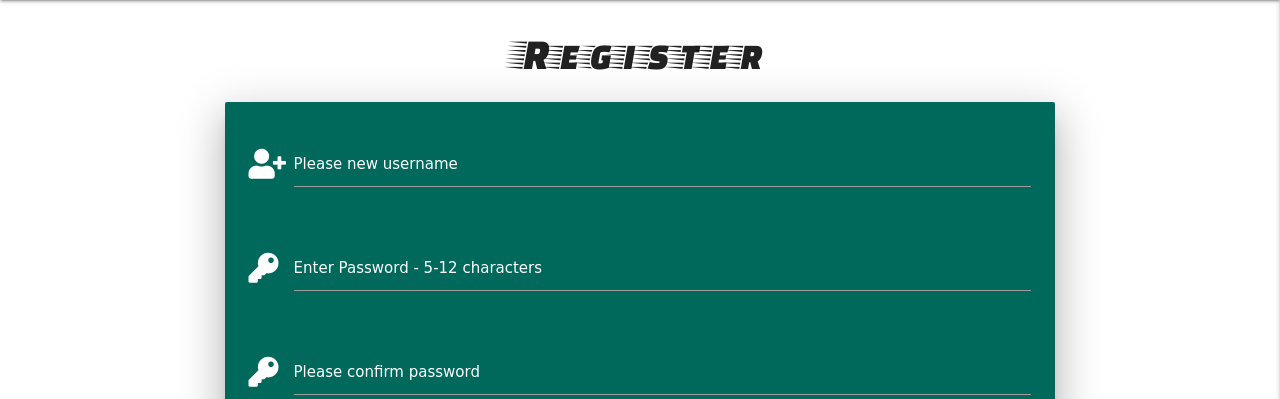
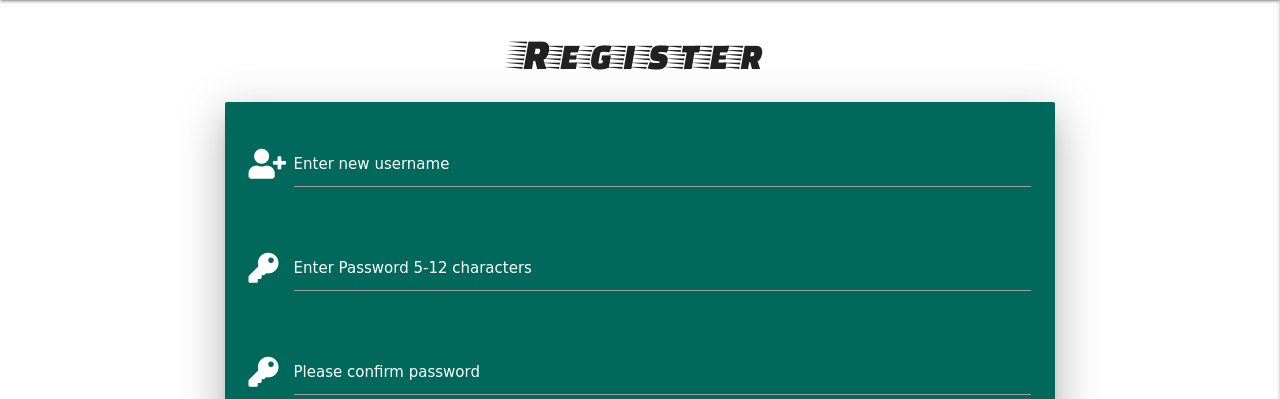
Before and after one commit to rhysseddon/Car-Owner-Reviews-MS3-Project, a Flask app: page /register in a window 1280 px wide. Shown: the part 64-463 px from the top of the page. Run offline with Flask 2, Linux system fonts and the light colour scheme; some libraries are stand-ins or nearby versions; some web fonts are replaced.

Commit message:
Correct spelling on username input on register page

```diff
--- a/templates/register.html
+++ b/templates/register.html
@@ -12,7 +12,7 @@
                         <i class="fas fa-user-plus prefix white-text"></i>
                         <input id="username" name="username" type="text" minlength="5" maxlength="50"
                             pattern="^[a-zA-Z0-9@.]{5,50}$" class="validate" required>
-                        <label for="username" class="white-text">Please new username</label>
+                        <label for="username" class="white-text">Enter new username</label>
                     </div>
                 </div>
                 <!-- Password input -->
@@ -21,7 +21,7 @@
                         <i class="fas fa-key prefix white-text"></i>
                         <input id="password" name="password" type="password" minlength="5" maxlength="12"
                             pattern="^[a-zA-Z0-9]{5,12}$" class="validate" required>
-                        <label for="password" class="white-text">Enter Password - 5-12
+                        <label for="password" class="white-text">Enter Password 5-12
                             characters</label>
                     </div>
                 </div>
```
